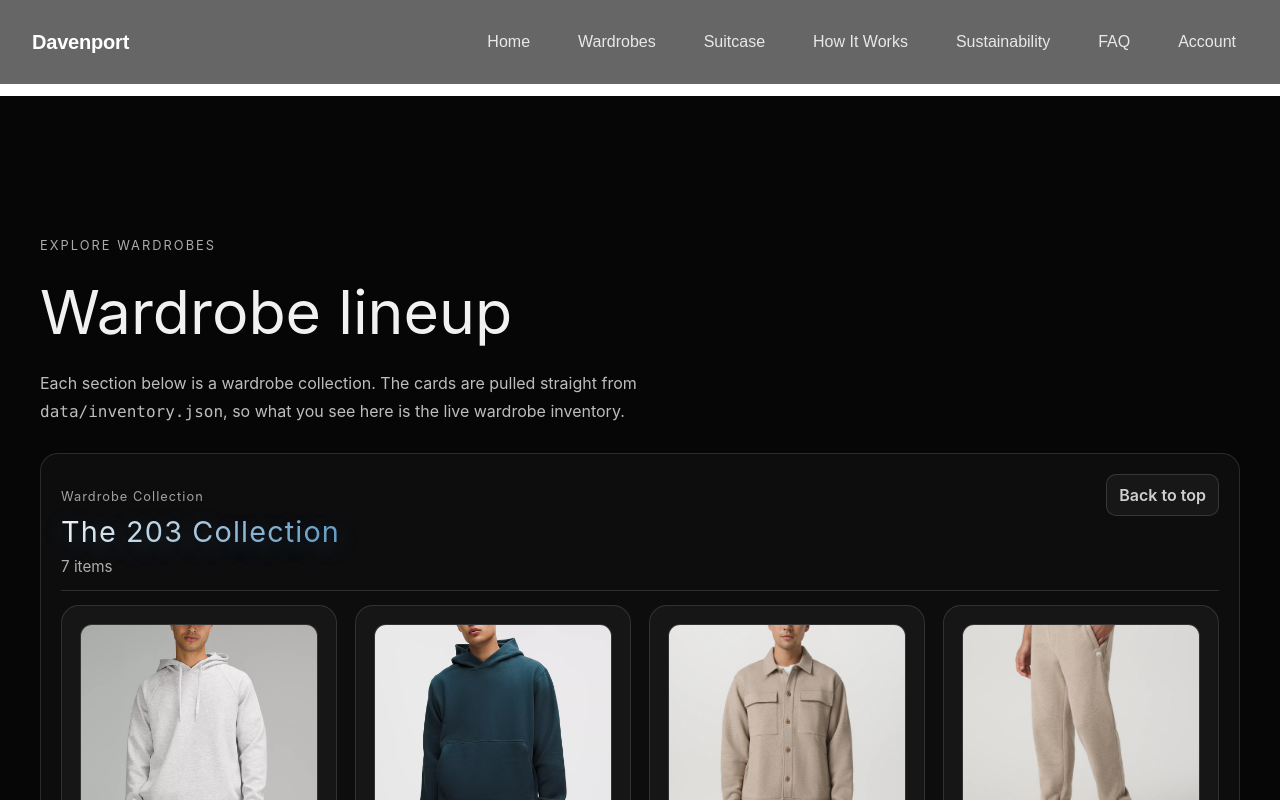
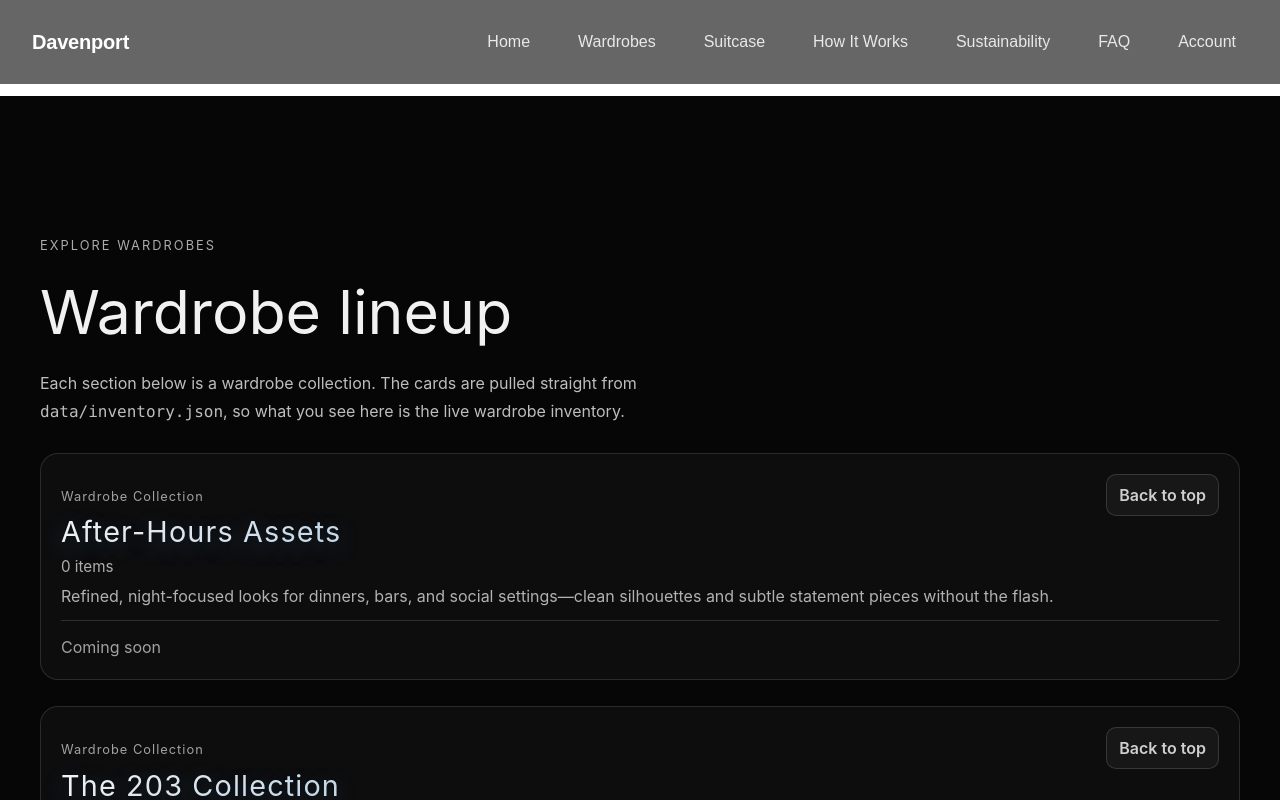
Before and after one commit to bendavenport700-a11y/davenport-wardrobe-v2, a Next.js app: page /wardrobes in a window 1280 px wide. Shown: the top 800 px of the page. Built offline with nearby package versions, Linux system fonts and the light colour scheme.

Commit message:
Add wardrobe descriptions and shared meta

```diff
--- /dev/null
+++ b/app/wardrobes/meta.ts
@@ -0,0 +1,79 @@
+export const slugify = (str: string) => str.toLowerCase().replace(/[^a-z0-9]+/g, "-");
+
+export const collectionMeta: { name: string; description: string }[] = [
+  {
+    name: "After-Hours Assets",
+    description:
+      "Refined, night-focused looks for dinners, bars, and social settings—clean silhouettes and subtle statement pieces without the flash.",
+  },
+  {
+    name: "The 203 Collection",
+    description:
+      "Fairfield County preppy roots with modern casual—polished, effortless, and confident for weekends, classes, and nights out.",
+  },
+  {
+    name: "The Greenwich Standard",
+    description:
+      "Classic coastal New England—understated luxury for summer dinners, beach towns, and refined social events.",
+  },
+  {
+    name: "Old Money Staples",
+    description:
+      "Nantucket-inspired tradition and restraint—neutral, heirloom-feel pieces for relaxed dinners and polished daily wear.",
+  },
+  {
+    name: "PSU 2nd and 3rd quarter",
+    description:
+      "Penn State late fall to early spring—functional layers and comfort-first essentials for football weekends and campus life.",
+  },
+  {
+    name: "Kennebunkport Classics",
+    description:
+      "Coastal Maine summer evenings—breezy, timeless, and quietly upscale for dinners and slow days near the water.",
+  },
+  {
+    name: "The Deacon’s Suitcase move in",
+    description:
+      "Travel-ready and pack-light—neutral, versatile pieces that work across cities, dinners, and long travel days.",
+  },
+  {
+    name: "Boulder Winter Elevation",
+    description:
+      "Mountain-town winter—warm layering and functional pieces with a clean, modern edge for active cold-weather lifestyles.",
+  },
+  {
+    name: "Buff Winterline",
+    description:
+      "Deep-winter insulation and durability—heavy layers, fleece, and cold-proof staples for harsh weather without sacrificing style.",
+  },
+  {
+    name: "Hoosier Freeze",
+    description:
+      "Midwestern winter essentials—warmth, reliability, and everyday wear for long walks, campus life, and brutal temps.",
+  },
+  {
+    name: "Palm Shadow",
+    description:
+      "Tropical shade and coastal living—lightweight, breathable fits for sun-soaked days and casual nights.",
+  },
+  {
+    name: "Catalina Bloom",
+    description:
+      "Spring-forward color and movement—light, expressive pieces for warmer days, social outings, and seasonal transitions.",
+  },
+  {
+    name: "Chestnut Season",
+    description:
+      "Autumn earth tones and texture—layering pieces for crisp air, changing leaves, and versatile everyday wear.",
+  },
+  {
+    name: "Scarlet Walk",
+    description:
+      "Statement-ready for nights out and events—bolder silhouettes to stand out without overdoing it.",
+  },
+  {
+    name: "Sixth Street Shift",
+    description:
+      "Urban, trend-aware energy—clean but expressive looks for nightlife, street culture, and creative city scenes.",
+  },
+];
--- a/app/wardrobes/new-arrivals/page.tsx
+++ b/app/wardrobes/new-arrivals/page.tsx
@@ -4,6 +4,7 @@ import Image from "next/image";
 import Link from "next/link";
 import React from "react";
 import inventoryData from "../../../data/inventory.json";
+import { collectionMeta, slugify } from "../meta";
 
 type InventoryItem = {
   id: string;
@@ -13,24 +14,20 @@ type InventoryItem = {
   image?: string;
 };
 
-const slugify = (str: string) => str.toLowerCase().replace(/[^a-z0-9]+/g, "-");
-
 export default function NewArrivalsPage() {
   const items = inventoryData as InventoryItem[];
 
-  const collectionMap = items.reduce<Record<string, InventoryItem>>((acc, item) => {
-    if (!item.collection) return acc;
-    const key = item.collection.trim().toLowerCase();
-    if (!acc[key]) acc[key] = item; // first item per collection
-    return acc;
-  }, {});
-
-  const slides = Object.values(collectionMap).map((item) => ({
-    name: item.collection || "Wardrobe",
-    category: item.category,
-    image: item.image || "/inventory/placeholder.jpg",
-    href: `/wardrobes#${slugify(item.collection || "wardrobe")}`,
-  }));
+  const slides = collectionMeta.map((meta) => {
+    const match = items.find(
+      (i) => (i.collection || "").trim().toLowerCase() === meta.name.trim().toLowerCase(),
+    );
+    return {
+      name: meta.name,
+      category: match?.category || "Wardrobe",
+      image: match?.image || "/inventory/placeholder.jpg",
+      href: `/wardrobes#${slugify(meta.name)}`,
+    };
+  });
 
   const [index, setIndex] = React.useState(0);
 
--- a/app/wardrobes/page.tsx
+++ b/app/wardrobes/page.tsx
@@ -1,10 +1,9 @@
 "use client";
 
 import React from "react";
+import Image from "next/image";
 import inventoryData from "../../data/inventory.json";
-import Image from "next/image";
-
-const slugify = (str: string) => str.toLowerCase().replace(/[^a-z0-9]+/g, "-");
+import { collectionMeta, slugify } from "./meta";
 
 type InventoryItem = {
   id: string;
@@ -21,16 +20,9 @@ type InventoryItem = {
 
 export default function WardrobesPage() {
   const inventory = inventoryData as InventoryItem[];
-  const collections = Array.from(
-    new Set(
-      inventory
-        .map((item) => item.collection?.trim())
-        .filter((c): c is string => Boolean(c)),
-    ),
-  );
 
   const grouped = inventory.reduce<Record<string, InventoryItem[]>>((acc, item) => {
-    const key = item.collection || "Other";
+    const key = item.collection?.trim() || "Other";
     if (!acc[key]) acc[key] = [];
     acc[key].push(item);
     return acc;
@@ -126,7 +118,7 @@ export default function WardrobesPage() {
           inventory.
         </p>
 
-        {collections.map((collection) => {
+        {collectionMeta.map(({ name: collection, description }) => {
           const items = grouped[collection] || [];
           return (
             <div
@@ -156,6 +148,7 @@ export default function WardrobesPage() {
                   <div style={{ opacity: 0.7, fontSize: "0.95rem" }}>
                     {items.length} item{items.length === 1 ? "" : "s"}
                   </div>
+                  <div style={{ opacity: 0.72, marginTop: 6, lineHeight: 1.5 }}>{description}</div>
                 </div>
                 <a
                   href="#top"
```
